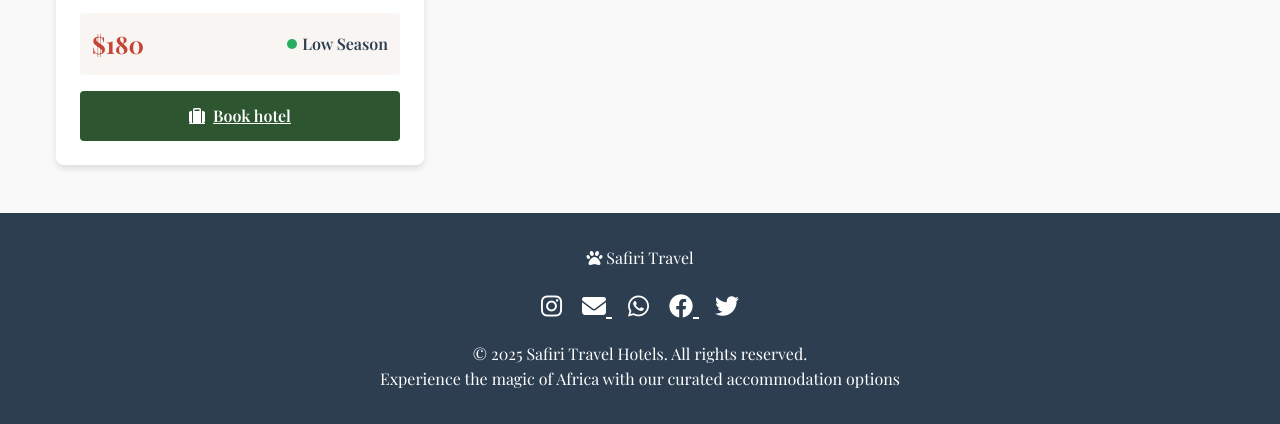
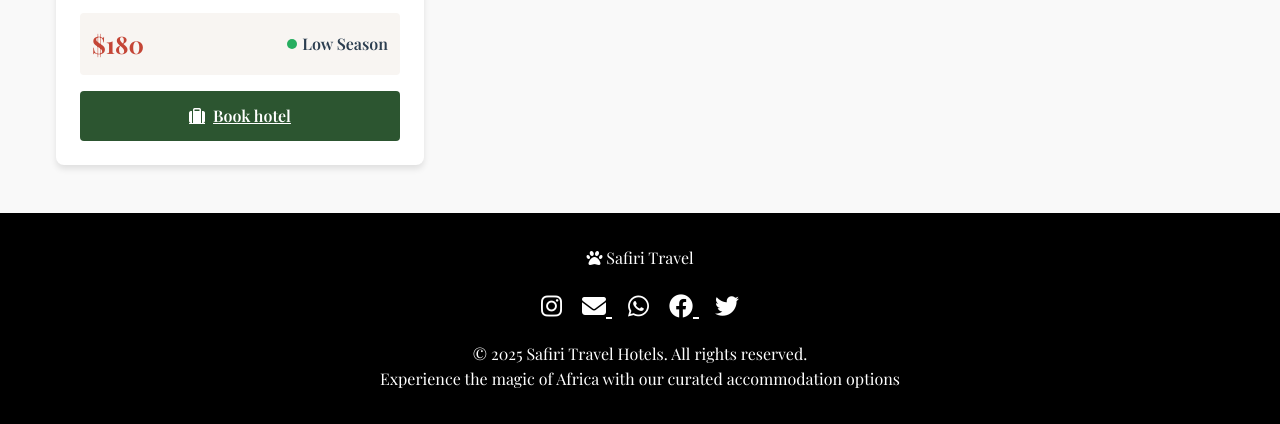
Before and after one commit to Fredrick-Ondara-Onenga/Triump, a plain HTML site: page hotel.html in a window 1280 px wide. Shown: the part 3299-3723 px from the top of the page. Drawn offline with nearby package versions, Linux system fonts and the light colour scheme.

Commit message:
update footer

```diff
--- a/hotel.html
+++ b/hotel.html
@@ -568,7 +568,7 @@
         </div>
     </div>
 
-    <footer id="footer">
+    <footer id="footer" style="background-color: #000;">
         <div class="footer-content">
             <div class="logo">
                 <i class="fas fa-paw"></i>
@@ -892,4 +892,5 @@
     document.addEventListener('DOMContentLoaded', init);
 </script>
  </body>
+
 </html>
```
